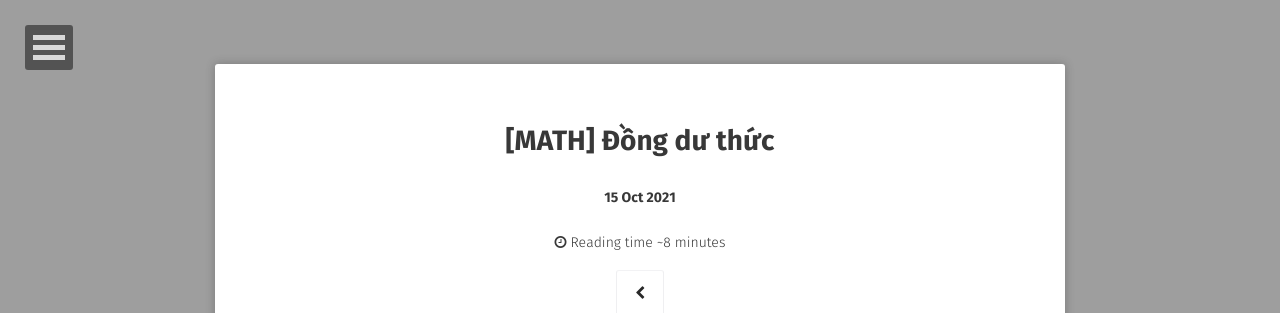
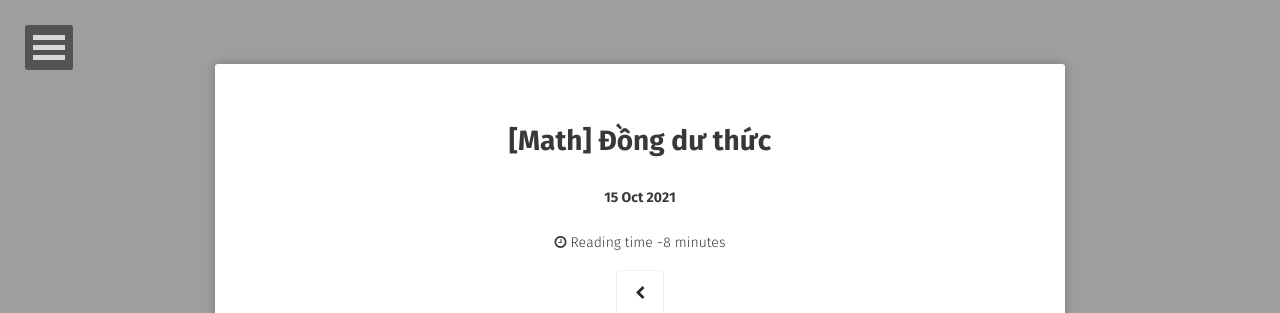
Before and after one commit to hieuhdh/deuteri, a Jekyll site: the page built from _posts/2021-10-15-[MATH]-Dong-du-thuc.md, in a window 1280 px wide and 900 px high. Shown: the top 313 px of the window. Built offline with Jekyll 4.4.1, drawn with Linux system fonts in a browser that asks for light colours; some web fonts are replaced; formulas are drawn with MathJax 3; comment, search, counter and statistics services are not loaded.

Commit message:
fix something

```diff
--- a/_posts/2021-10-15-[MATH]-Dong-du-thuc.md
+++ b/_posts/2021-10-15-[MATH]-Dong-du-thuc.md
@@ -1,6 +1,6 @@
 ---
 layout: post
-title: "[MATH] Đồng dư thức"
+title: "[Math] Đồng dư thức"
 date: 2021-10-15
 excerpt: "Một vài vấn đề nhỏ về đồng dư thức và ứng dụng xử lí đồng dư trong lập trình"
 tags: [Math, Module, Đồng dư thức]
```
